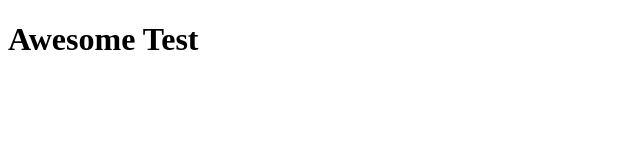
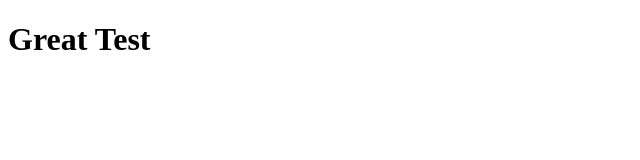
Before and after one commit to deadbytexxk/git-teste, a plain HTML site: page index.html in a window 1280 px wide. Shown: the whole page, without its empty margins (0-640 px from the left). Drawn offline with Linux system fonts and the light colour scheme.

Commit message:
mudança de adjetivo de awesome para great

```diff
--- a/index.html
+++ b/index.html
@@ -7,6 +7,6 @@
     <title>git-test</title>
 </head>
 <body>
-    <h1>Awesome Test</h1>
+    <h1>Great Test</h1>
 </body>
 </html>
```
